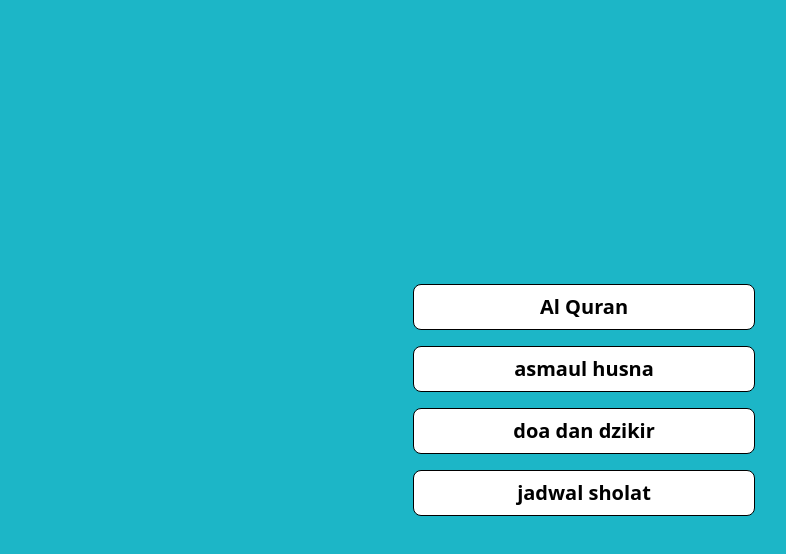
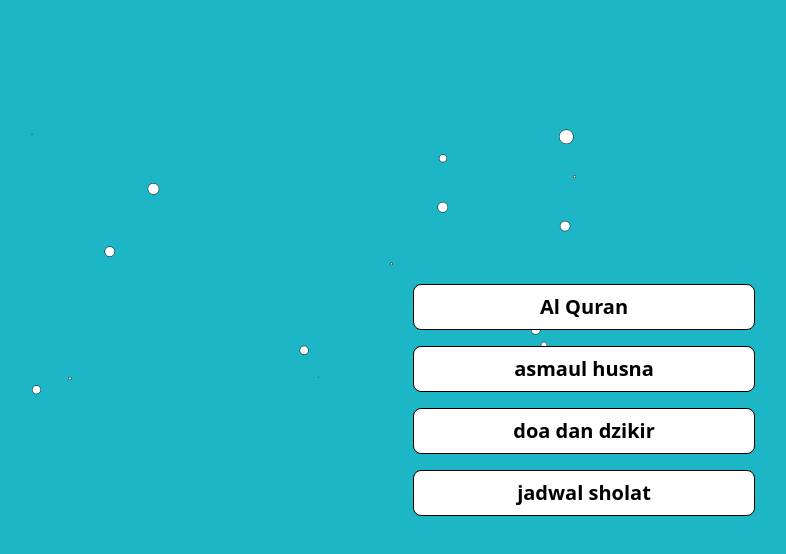
Before and after one commit to hajir1/imamuslim-frontend, a React (Vite) app: page / in a window 1280 px wide. Shown: the top 554 px of the page, without its empty margins (56-842 px from the left). Built offline with nearby package versions, Linux system fonts and the light colour scheme.

Commit message:
second commit

```diff
--- a/src/page/HomePage.tsx
+++ b/src/page/HomePage.tsx
@@ -7,7 +7,7 @@ const HomePage = () => {
       <div className=" w-full absolute -translate-y-1/2 flex justify-center  top-1/2">
         <RoutingPage />
       </div>
-      {/* <Canvas /> */}
+      <Canvas />
     </div>
   );
 };
```
